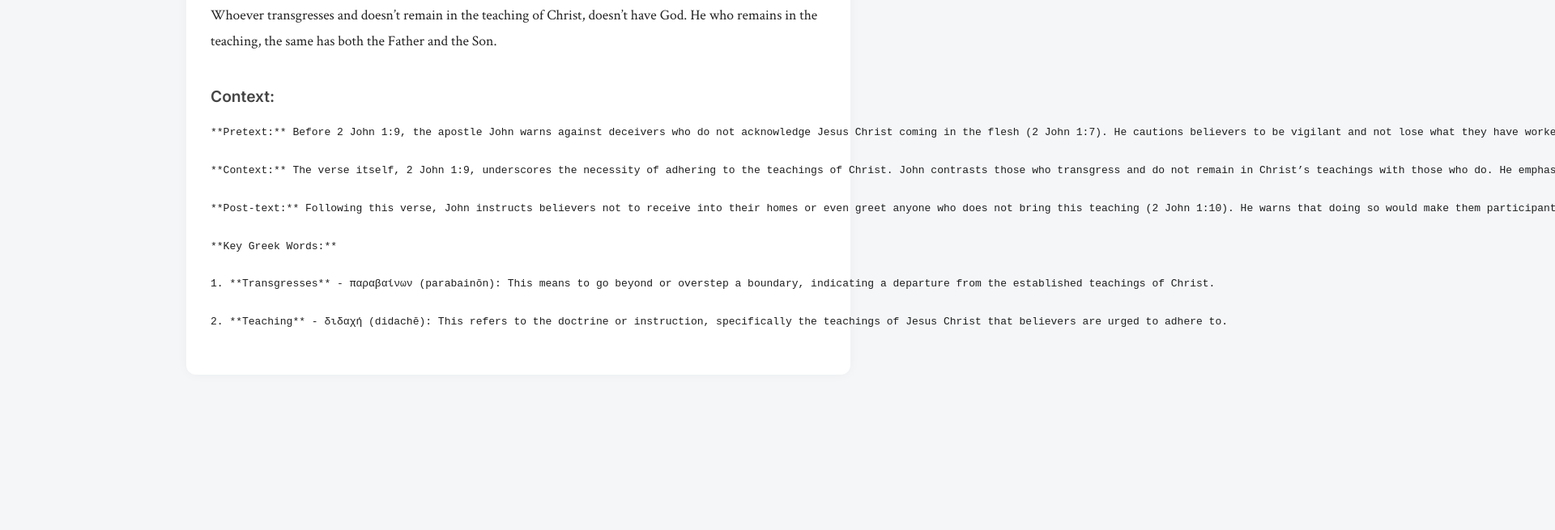
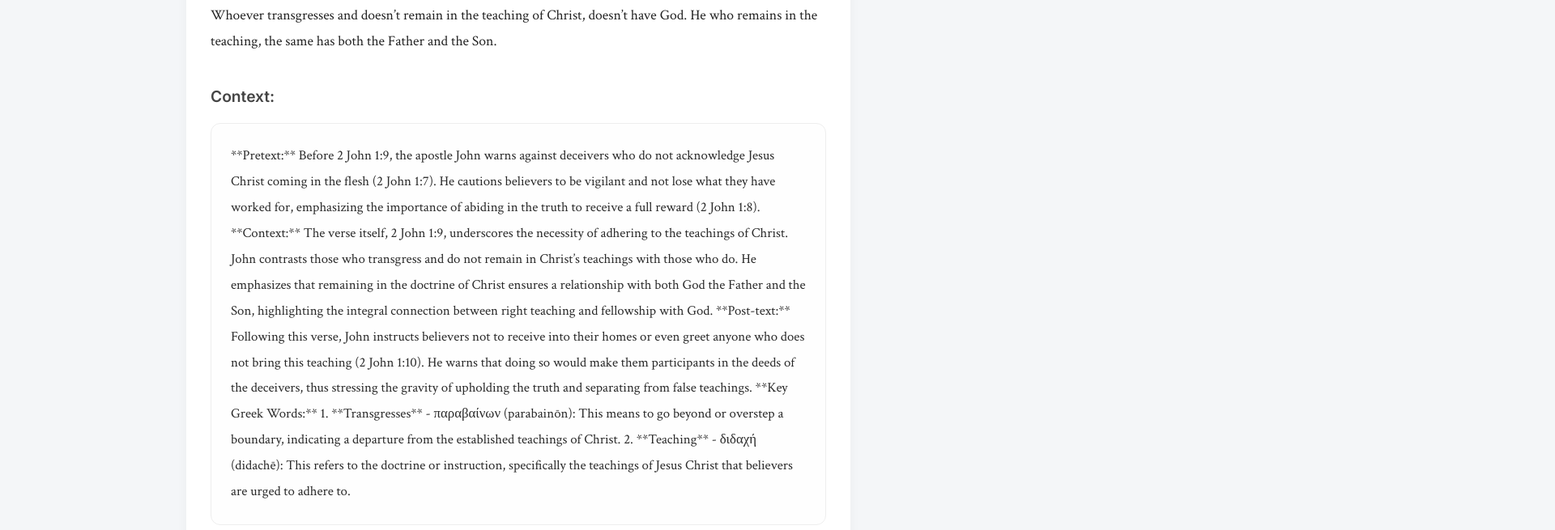
Before and after one commit to DavidAjose7559/daily-verse, a website: page index.html in a window 1280 px wide. Shown: the part 295-950 px from the top of the page at 81% size, 1920 px wide, since content can reach past the window. Before the commit the page ends 818 px from the top, so only its background shows below. Drawn offline with Linux system fonts and the light colour scheme.

Commit message:
Update index.html

```diff
--- a/index.html
+++ b/index.html
@@ -15,7 +15,7 @@
     <h2 id="reference"></h2>
     <p id="text"></p>
     <h3>Context:</h3>
-    <pre id="context"></pre>
+    <div id="context" class="context"></div>
   </div>
 
   <script>
@@ -25,7 +25,7 @@
         document.getElementById('date').textContent = `Date: ${data.date}`;
         document.getElementById('reference').textContent = data.reference;
         document.getElementById('text').textContent = data.text;
-        document.getElementById('context').textContent = data.context;
+        document.getElementById('context').innerHTML = data.context; // 👈 allow HTML!
       })
       .catch(error => {
         document.body.innerHTML = "<h2 style='text-align:center;'>Error loading daily verse. Make sure <code>daily.json</code> exists and is valid.</h2>";
```
